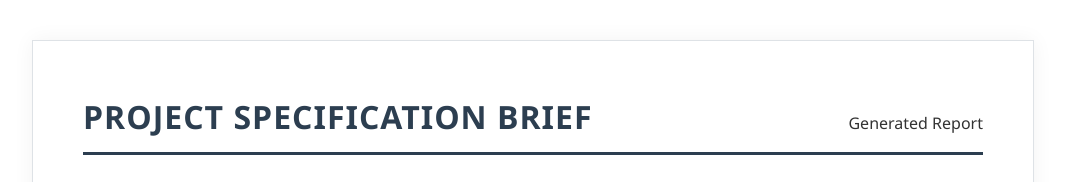
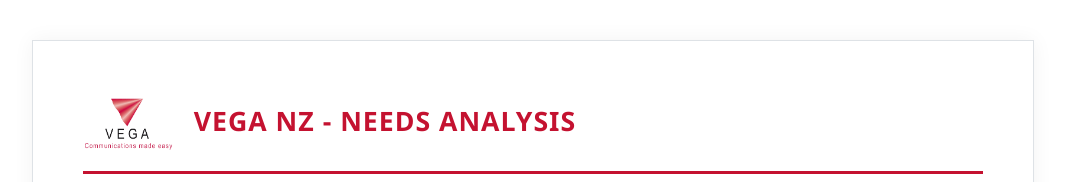
Before and after one commit to coxynz/format-docs, a plain HTML site: page Templates/format-docs.html in a window 1280 px wide. Shown: the top 182 px of the page, without its empty margins (107-1172 px from the left). Drawn offline with Linux system fonts and the light colour scheme.

Commit message:
Formatting changes

```diff
--- a/Templates/format-docs.html
+++ b/Templates/format-docs.html
@@ -1,14 +1,15 @@
 <!DOCTYPE html>
 <html lang="en">
+
 <head>
     <meta charset="UTF-8">
     <meta name="viewport" content="width=device-width, initial-scale=1.0">
-    <title>AV Project Specification Brief</title>
+    <title>Vega NZ - Needs Analysis</title>
     <style>
         :root {
-            --primary-color: #2c3e50;
-            --secondary-color: #34495e;
-            --accent-color: #3498db;
+            --primary-color: #C41230;
+            --secondary-color: #2c2c2c;
+            --accent-color: #C41230;
             --bg-light: #f8f9fa;
             --border-color: #dee2e6;
             --text-main: #333;
@@ -29,22 +30,33 @@
             margin: 0 auto;
             border: 1px solid var(--border-color);
             padding: 50px;
-            box-shadow: 0 0 20px rgba(0,0,0,0.05);
+            box-shadow: 0 0 20px rgba(0, 0, 0, 0.05);
         }
 
         header {
             border-bottom: 3px solid var(--primary-color);
             margin-bottom: 30px;
-            padding-bottom: 10px;
+            padding-bottom: 20px;
             display: flex;
             justify-content: space-between;
-            align-items: baseline;
+            align-items: center;
+        }
+
+        .header-left {
+            display: flex;
+            align-items: center;
+            gap: 20px;
+        }
+
+        .logo {
+            height: 60px;
+            width: auto;
         }
 
         h1 {
             color: var(--primary-color);
             margin: 0;
-            font-size: 24pt;
+            font-size: 20pt;
             text-transform: uppercase;
             letter-spacing: 1px;
         }
@@ -93,7 +105,8 @@
             border-left: 4px solid var(--accent-color);
             margin-bottom: 20px;
             min-height: 20px;
-            white-space: pre-wrap; /* Preserves line breaks from form data */
+            white-space: pre-wrap;
+            /* Preserves line breaks from form data */
         }
 
         .file-placeholder {
@@ -105,23 +118,32 @@
         }
 
         @media print {
-            body { padding: 0; }
+            body {
+                padding: 0;
+            }
+
             .container {
                 border: none;
                 box-shadow: none;
                 max-width: 100%;
                 width: 100%;
             }
-            .no-print { display: none; }
+
+            .no-print {
+                display: none;
+            }
         }
     </style>
 </head>
+
 <body>
 
     <div class="container">
         <header>
-        <h1>Project Specification Brief</h1>
-        <span>Generated Report</span>
+            <div class="header-left">
+                <img src="../Images/VEGA-logo_with-slogan-removebg-preview.png" alt="Vega Logo" class="logo">
+                <h1>Vega NZ - Needs Analysis</h1>
+            </div>
         </header>
 
         <!-- 1. Client & 2. Date -->
@@ -148,7 +170,8 @@
         <div class="section">
             <div class="section-title">Operational Requirements</div>
             <span class="question-label">Functional Requirements</span>
-        <span class="instruction-text">How the client intends to use these spaces (functional/non-technical outcomes):</span>
+            <span class="instruction-text">How the client intends to use these spaces (functional/non-technical
+                outcomes):</span>
             <div class="response-box">[INSERT_FUNCTIONAL_REQUIREMENTS]</div>
         </div>
 
@@ -203,11 +226,8 @@
             <span class="instruction-text">Heritage building, restricted access times, asbestos, etc.:</span>
             <div class="response-box">[INSERT_SITE_CONSTRAINTS]</div>
         </div>
-
-    <footer style="margin-top: 50px; font-size: 0.8em; color: #999; text-align: center;">
-        End of Document - Confidential Project Information
-    </footer>
     </div>
 
 </body>
+
 </html>
```
Also changed, not shown: js/generator.js (+5 -11 lines), Images/VEGA-logo_with-slogan-removebg-preview.png (added), 1 other file. Lines whose indentation alone changed are shown as unchanged.
